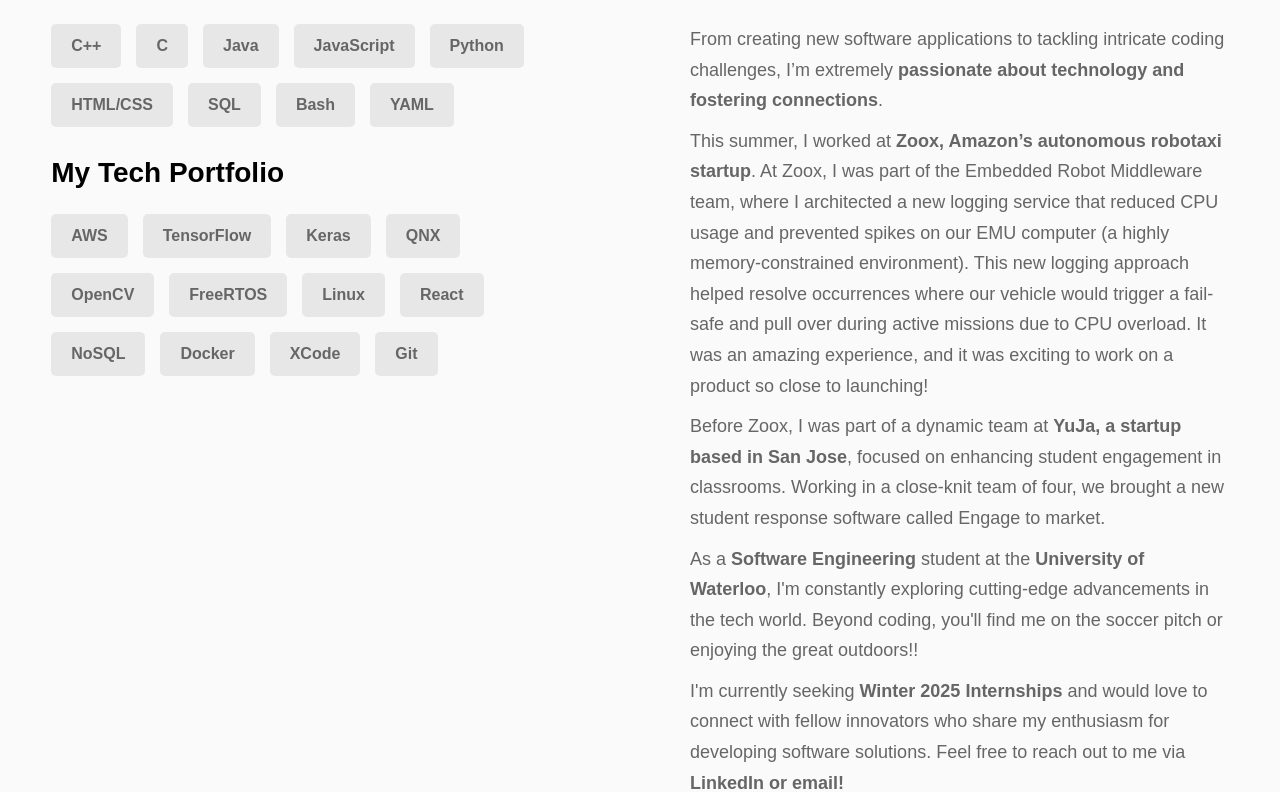
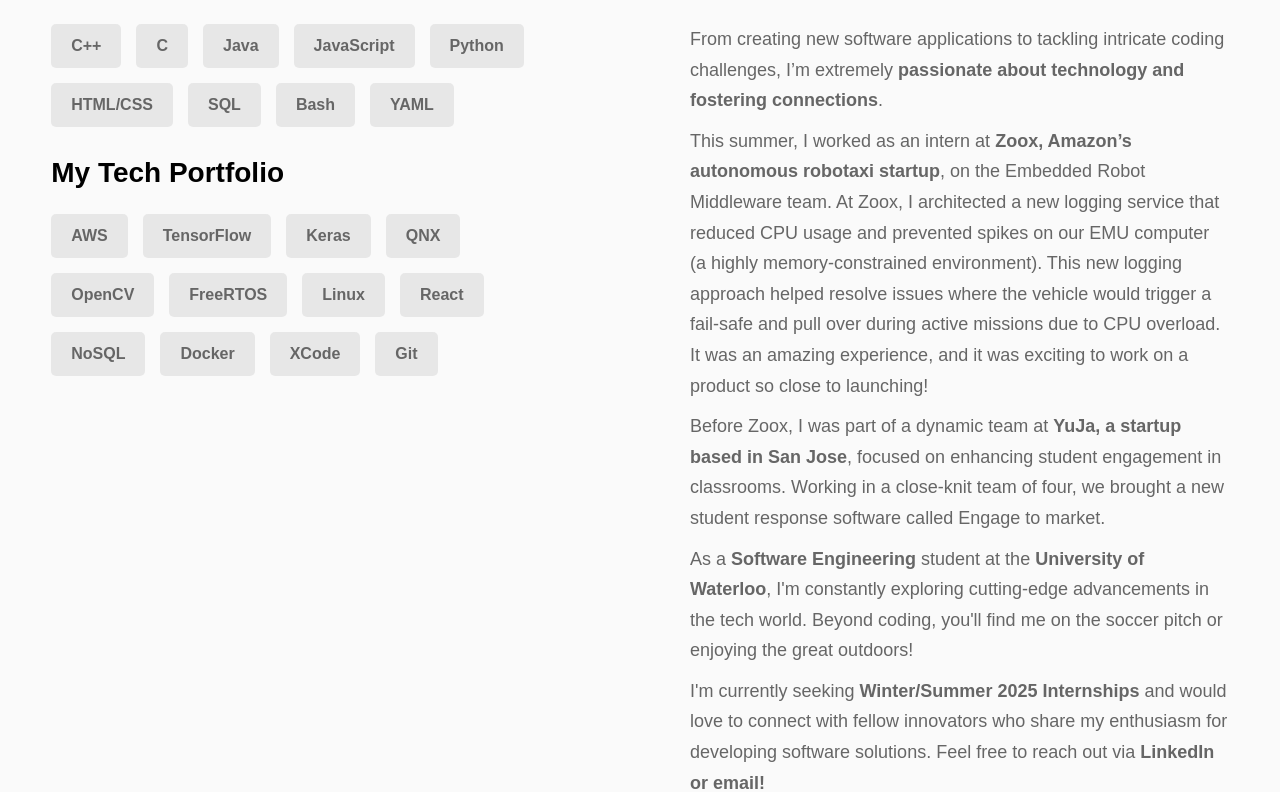
Before and after one commit to TaranGilll/my-website, a React (Create React App) app: page / in a window 1280 px wide. Shown: the part 1108-1900 px from the top of the page. Built offline with nearby package versions, Linux system fonts and the light colour scheme; a web font is replaced by a local one.

Commit message:
Small Updates

```diff
--- a/src/components/AboutMe.js
+++ b/src/components/AboutMe.js
@@ -68,16 +68,15 @@ export default function AboutMe() {
                 .
               </p>
               <p className="about__content-details-para">
-                This summer, I worked at{" "}
-                <strong>Zoox, Amazon’s autonomous robotaxi startup</strong>. At
-                Zoox, I was part of the Embedded Robot Middleware team, where I
-                architected a new logging service that reduced CPU usage and
-                prevented spikes on our EMU computer (a highly
-                memory-constrained environment). This new logging approach
-                helped resolve occurrences where our vehicle would trigger a
-                fail-safe and pull over during active missions due to CPU
-                overload. It was an amazing experience, and it was exciting to
-                work on a product so close to launching!
+                This summer, I worked as an intern at{" "}
+                <strong>Zoox, Amazon’s autonomous robotaxi startup</strong>, on
+                the Embedded Robot Middleware team. At Zoox, I architected a new
+                logging service that reduced CPU usage and prevented spikes on
+                our EMU computer (a highly memory-constrained environment). This
+                new logging approach helped resolve issues where the vehicle
+                would trigger a fail-safe and pull over during active missions
+                due to CPU overload. It was an amazing experience, and it was
+                exciting to work on a product so close to launching!
               </p>
               <p className="about__content-details-para">
                 Before Zoox, I was part of a dynamic team at{" "}
@@ -91,13 +90,14 @@ export default function AboutMe() {
                 <strong>University of Waterloo</strong>, I'm constantly
                 exploring cutting-edge advancements in the tech world. Beyond
                 coding, you'll find me on the soccer pitch or enjoying the great
-                outdoors!!
+                outdoors!
               </p>
               <p className="about__content-details-para">
-                I'm currently seeking <strong>Winter 2025 Internships</strong>{" "}
-                and would love to connect with fellow innovators who share my
-                enthusiasm for developing software solutions. Feel free to reach
-                out to me via <strong>LinkedIn or email!</strong>
+                I'm currently seeking{" "}
+                <strong>Winter/Summer 2025 Internships</strong> and would love
+                to connect with fellow innovators who share my enthusiasm for
+                developing software solutions. Feel free to reach out via{" "}
+                <strong>LinkedIn or email!</strong>
               </p>
             </div>
             <a
--- a/src/components/ContactFooter.js
+++ b/src/components/ContactFooter.js
@@ -49,7 +49,7 @@ export default function ContactFooter() {
                 <h2 className="heading heading-sm text-lt">Taran Gill</h2>
                 <p className="main-footer__short-desc">
                     I love connecting with fellow innovators who share my enthusiasm for developing software solutions.
-                    Feel free to reach out to me via LinkedIn or email!
+                    Feel free to reach out via LinkedIn or email!
                 </p>
             </div>
             </div>
```
